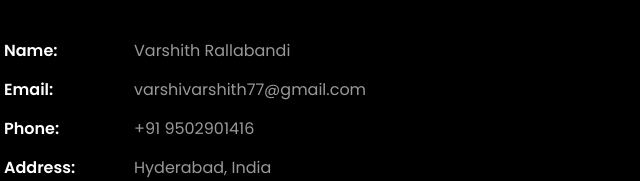
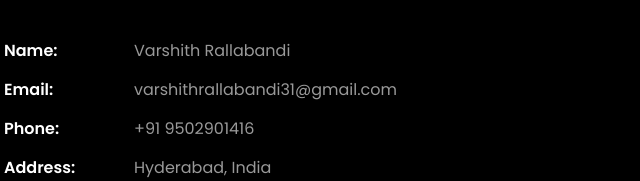
Before and after one commit to varshithanonymous/Varshith-Protofolio, a plain HTML site: page index.html in a window 1280 px wide. Shown: the part 1079-1260 px from the top of the page, 589-1229 px from the left. Drawn offline with Linux system fonts and the light colour scheme; files whose address does not match are found by name.

Commit message:
Updated project with latest changes

```diff
--- a/index.html
+++ b/index.html
@@ -1,7 +1,7 @@
 <!DOCTYPE html>
 <html lang="en">
   <head>
-    <title>Clark - Free Bootstrap 4 Template by Colorlib</title>
+    <title>Varshith Rallabandi</title>
     <meta charset="utf-8">
     <meta name="viewport" content="width=device-width, initial-scale=1, shrink-to-fit=no">
     <link rel="stylesheet" href="css/bootstrap.min.css">
@@ -89,7 +89,7 @@
 							<p>I'm Varshith, a tech-savvy builder passionate about solving real-world problems through code. Whether it’s AI, web development, or product design, I thrive on creating things that matter. Always learning. Always building.</p>
 							<ul class="about-info mt-4 px-md-0 px-2">
 								<li class="d-flex"><span>Name:</span> <span>Varshith Rallabandi</span></li>
-								<li class="d-flex"><span>Email:</span> <span>varshivarshith77@gmail.com</span></li>
+								<li class="d-flex"><span>Email:</span> <span>varshithrallabandi31@gmail.com</span></li>
 								<li class="d-flex"><span>Phone: </span> <span>+91 9502901416</span></li>
 								<li class="d-flex"><span>Address:</span> <span>Hyderabad, India</span></li>
 							</ul>
```
